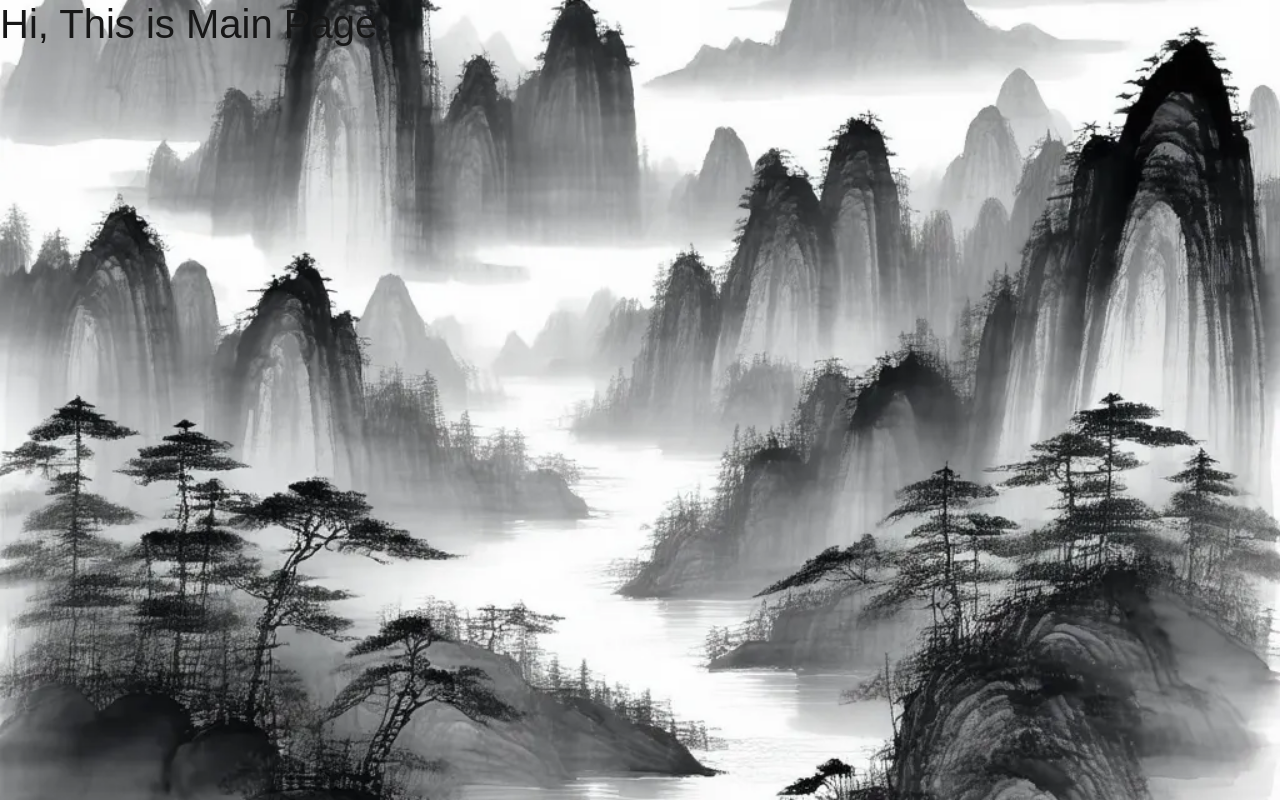
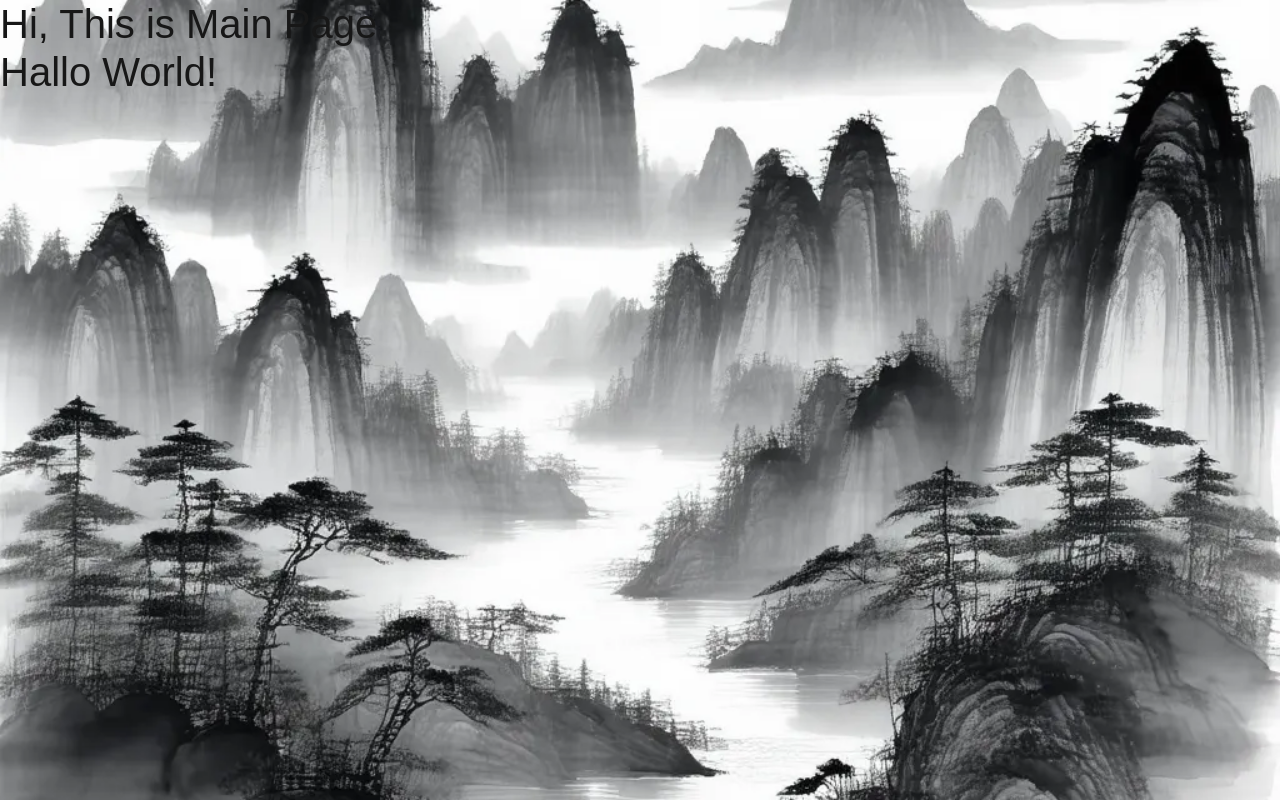
Before and after one commit to ElessarWillomoont/MyPhotofolio, a Next.js app: page / in a window 1280 px wide. Shown: the top 800 px of the page. Built offline with nearby package versions, Linux system fonts and the light colour scheme.

Commit message:
Initial commit

```diff
--- a/src/components/MainPage.tsx
+++ b/src/components/MainPage.tsx
@@ -7,6 +7,9 @@ const MainPage: React.FC = () => {
       {/* 这是主页面，可以在这里添加更多内容 */}
       <h1>
         Hi, This is Main Page
+        <p>
+          Hallo World!
+        </p>
       </h1>
     </div>
   );
```
